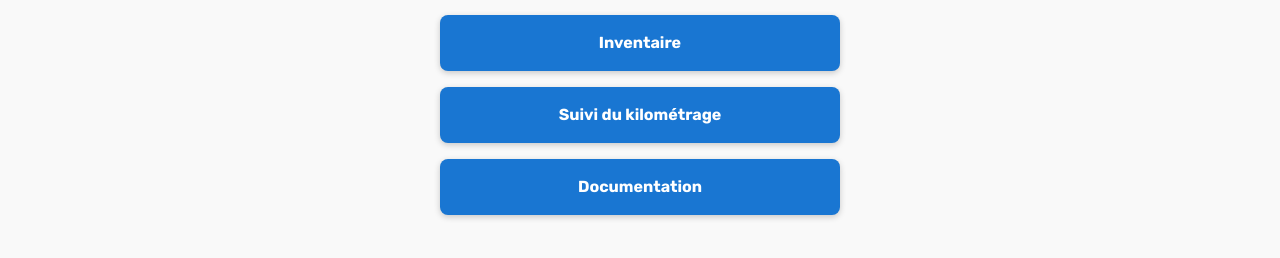
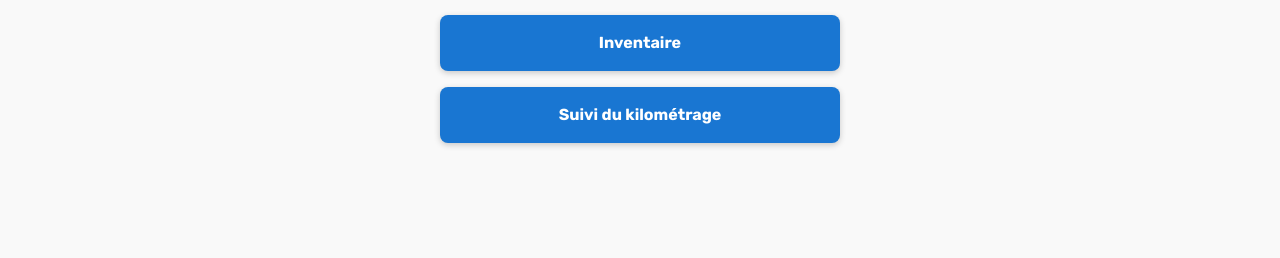
Before and after one commit to csmso60/csmareuil, a plain HTML site: page index.html in a window 1280 px wide. Shown: the part 188-446 px from the top of the page. Drawn offline with Linux system fonts and the light colour scheme.

Commit message:
index.html

```diff
--- a/index.html
+++ b/index.html
@@ -17,7 +17,6 @@
   <nav>
     <a href="inventaire.html">Inventaire</a>
     <a href="kilometrage.html">Suivi du kilométrage</a>
-    <a href="Documentation.html">Documentation</a>
   </nav>
 </body>
 </html>
```
